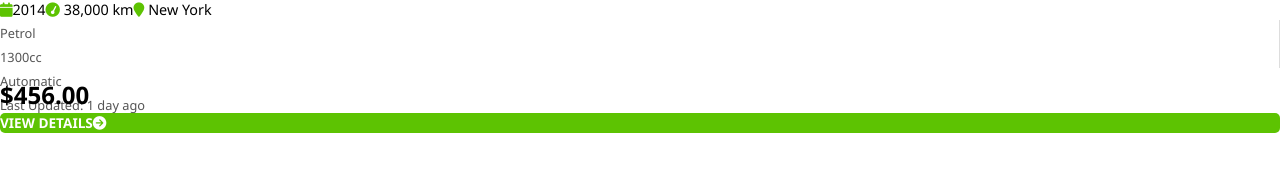
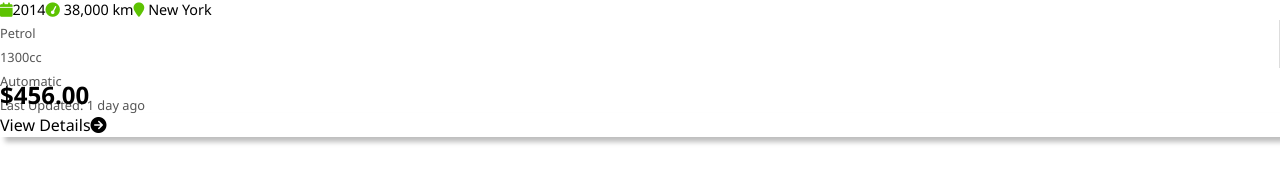
Before and after one commit to devharpopticalarc/cars-ok-latest, a React (Vite) app: page /cars in a window 1280 px wide. Shown: the part 551-734 px from the top of the page. Built offline with nearby package versions, Linux system fonts and the light colour scheme.

Commit message:
Did a few more changes

```diff
--- a/src/components/DropDownMenu.tsx
+++ b/src/components/DropDownMenu.tsx
@@ -16,7 +16,7 @@ export default function DropDownMenu({ menuLabel, options, onChange, value, clas
   return (
     <div className={className}>
       <label>{menuLabel}:&nbsp;</label>
-      <select className='border border-black mb-2 w-full' onChange={onChange} value={value} >
+      <select className='border border-slate-300 mb-2 w-full' onChange={onChange} value={value} >
         { options.map((option: optionType) => <option key={CommonUtilities.randomHexString(20)} value={option.value}>{option.text}</option> ) }
       </select>
     </div>
--- a/src/pages/cars.page.tsx
+++ b/src/pages/cars.page.tsx
@@ -113,14 +113,14 @@ export default function CarsPage(): JSX.Element {
               <div className="flex flex-col sm:flex-row">
                 <div className="w-full md:w-1/2 sm:pr-[1em] flex mb-[1em]">
                   <input
-                    className='w-full border border-black'
+                    className='w-full border border-slate-300'
                     type="number"
                     value={priceRange.min}
                     onChange={(event: ChangeEvent<HTMLInputElement>) => onPriceRangeChange(event, 'min')}
                     placeholder="Min Price"
                   /></div>
                 <div className="w-full md:w-1/2 sm:pl-[1em] flex mb-[1em]"><input
-                  className='w-full border border-black'
+                  className='w-full border border-slate-300'
                   type="number"
                   value={priceRange.max}
                   onChange={(event: ChangeEvent<HTMLInputElement>) => onPriceRangeChange(event, 'max')}
@@ -157,9 +157,11 @@ export default function CarsPage(): JSX.Element {
                   <div><span style={{ color: '#555', fontSize: '0.8em' }}>Last Updated: 1 day ago</span></div>
                 </div>
               </div>
-              <div className="flex flex-row sm:flex-col justify-between sm:justify-start">
+              <div className="flex flex-row sm:flex-col justify-between sm:justify-start p-4">
                 <div className="" style={{ fontSize: '1.5em', fontWeight: 700 }}>$456.00</div>
-                <div className="px-2 py-1" style={{ fontSize: '0.85em', background: '#5dc302', color: 'white', borderRadius: '5px', textTransform: 'uppercase', fontWeight: '600' }}>View Details<i className="ms-1 fa fa-arrow-circle-right" aria-hidden="true"></i></div>
+                {/* <div className="px-2 py-1" style={{ fontSize: '0.85em', background: '#5dc302', color: 'white', borderRadius: '5px', textTransform: 'uppercase', fontWeight: '600' }}>View Details<i className="ms-1 fa fa-arrow-circle-right" aria-hidden="true"></i></div> */}
+                <div className="transform hover:scale-[1.025] hover:bg-gray-50 transition duration-[200ms] px-2 py-1 bg-gray-100 shadow-inner rounded-md p-4 font-semibold select-none cursor-pointer" style={{ boxShadow: '5px 5px 5px 0px #bebebe, -5px -5px 5px 0px #ffffff' }}><span className="mr-[0.5em]">View Details</span><i className="ms-1 fa fa-arrow-circle-right" aria-hidden="true"></i></div>
+
               </div>
             </div>
           </div>
```
